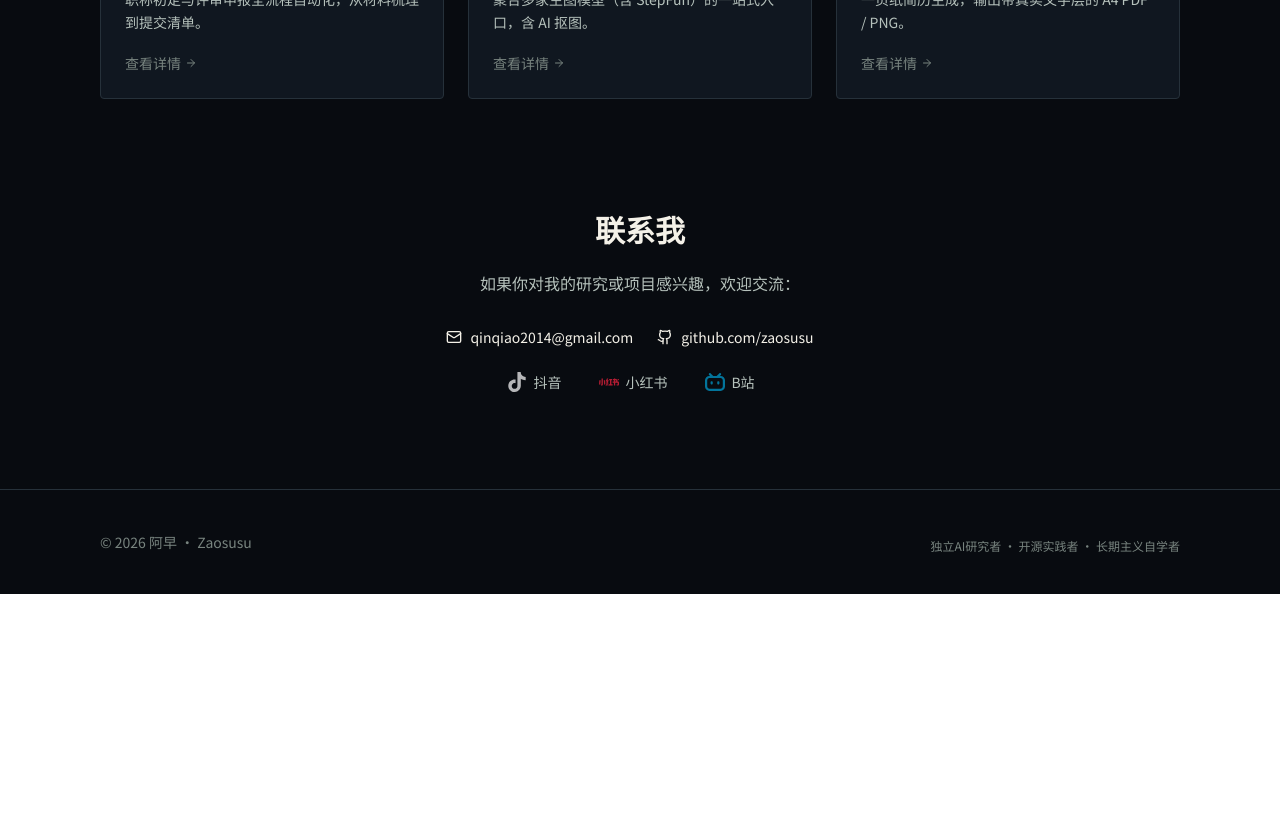
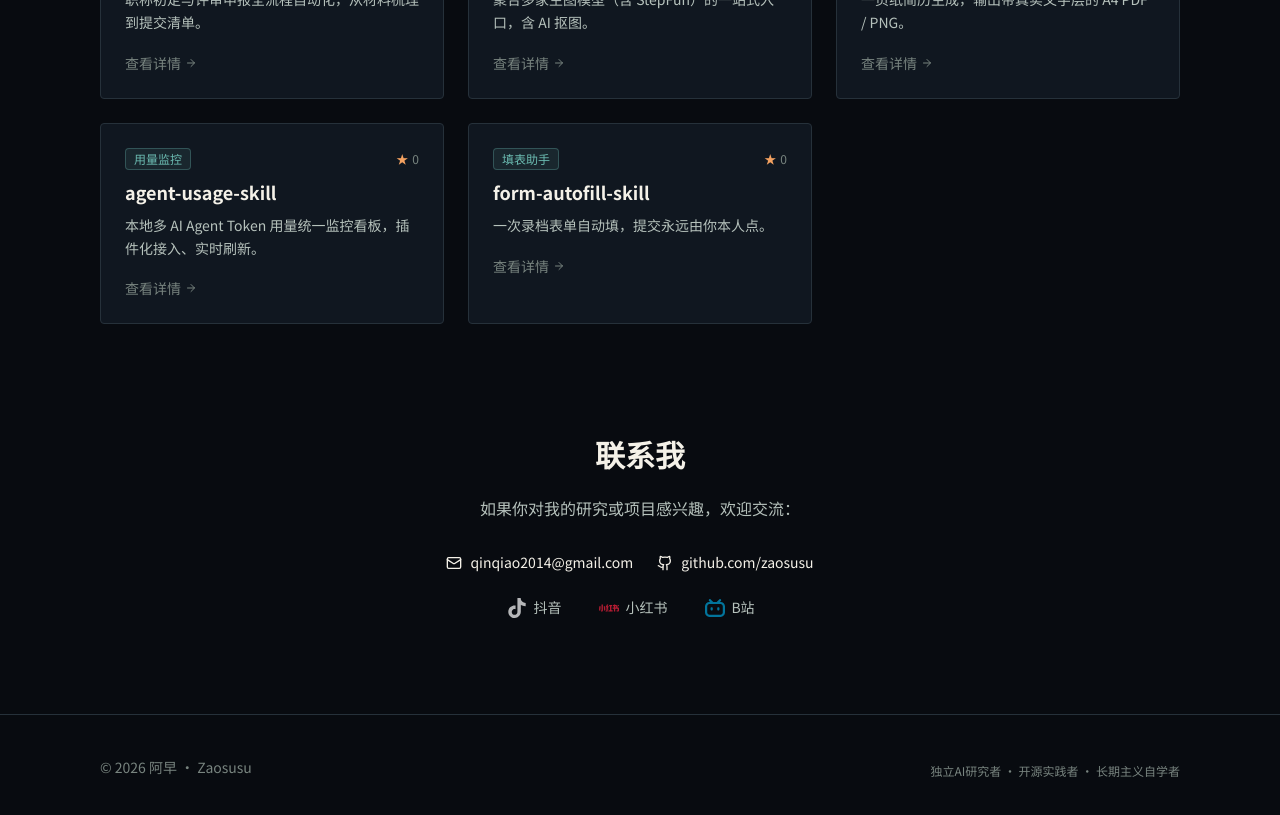
Before and after one commit to Zaosusu/zaosusu.github.io, a React (Vite) app: page / in a window 1280 px wide. Shown: the part 4100-4915 px from the top of the page. Before the commit the page ends 4694 px from the top, so only its background shows below. Built offline with nearby package versions, Linux system fonts and the light colour scheme.

Commit message:
feat: 巴别图书馆新增两个 Skill + distance 改为 B 站视频入口
- LibraryOfBabel.tsx / Home.tsx: 收录 agent-usage-skill、form-autofill-skill
- DistanceProject.tsx: 原失效的 distance3d.xyz 访问按钮替换为「产品介绍」，跳转 B 站视频 BV14f3q6mE8R

```diff
--- a/src/pages/DistanceProject.tsx
+++ b/src/pages/DistanceProject.tsx
@@ -12,11 +12,12 @@ import {
   Sparkles,
   Cpu,
   Play,
-  ExternalLink,
 } from 'lucide-react';
 import { Link } from 'react-router-dom';
 import { useLang } from '../context/LanguageContext';
 import { Footer } from '../sections/Footer';
+
+const BILIBILI_VIDEO = 'https://www.bilibili.com/video/BV14f3q6mE8R/';
 
 const t = {
   zh: {
@@ -26,6 +27,7 @@ const t = {
     tag: 'AdventureX 2026 · PICO 赛道第二名',
     desc: 'distance 是一款社交关系可视化产品。你的每段经历、每个朋友、每段关系都会被编译成一颗「个人星球」，悬浮在三维宇宙中。关系越近，星球靠得越近；关系越淡，光年越远。',
     status: '团队作品 · AdventureX 2026 PICO 赛道 优胜 Web 应用创作者',
+    cta: '产品介绍',
 
     awardTitle: '比赛成绩',
     award: 'AdventureX 2026 — PICO 赛道 第二名 · 优胜 Web 应用创作者',
@@ -117,6 +119,7 @@ const t = {
     tag: 'AdventureX 2026 · PICO Track 2nd Place',
     desc: 'distance is a social relationship visualization product. Every experience, friend, and relationship is compiled into a "personal planet" floating in a 3D universe. Closer relationships pull planets together; distant ones drift light-years apart.',
     status: 'Team Project · AdventureX 2026 PICO Track — Outstanding Web App Creator',
+    cta: 'Product Intro',
 
     awardTitle: 'Competition Result',
     award: 'AdventureX 2026 — PICO Track 2nd Place · Outstanding Web App Creator',
@@ -253,13 +256,13 @@ export function DistanceProject() {
           </p>
           <p className="font-noto text-xs text-text-muted/60 mb-4">{c.status}</p>
           <a
-            href="https://www.distance3d.xyz"
+            href={BILIBILI_VIDEO}
             target="_blank"
             rel="noopener noreferrer"
             className="inline-flex items-center gap-2 px-5 py-3 rounded border border-[#0f8b8d]/60 bg-[#0f8b8d]/12 text-text-primary hover:bg-[#0f8b8d]/18 hover:border-[#0f8b8d] transition-colors duration-200 mb-16"
           >
-            <ExternalLink className="w-4 h-4" />
-            <span className="font-noto text-sm">{lang === 'zh' ? '访问网站' : 'Visit Website'}</span>
+            <Play className="w-4 h-4" />
+            <span className="font-noto text-sm">{c.cta}</span>
           </a>
         </div>
 
--- a/src/pages/Home.tsx
+++ b/src/pages/Home.tsx
@@ -192,6 +192,8 @@ const t: Record<'zh' | 'en', Translation> = {
       { name: 'imgbox-skill', tag: '图像生成', desc: '聚合多家生图模型（含 StepFun）的一站式入口，含 AI 抠图。', stars: 0, url: 'https://github.com/Zaosusu/imgbox-skill' },
       { name: 'resume-onepager', tag: '简历', desc: '一页纸简历生成，输出带真实文字层的 A4 PDF / PNG。', stars: 0, url: 'https://github.com/Zaosusu/resume-onepager' },
       { name: 'multi-agent-async-workflow', tag: '工作流', desc: '多 Agent 异步协同，以 GitHub Issues 作为任务总线。', stars: 7, url: 'https://github.com/Zaosusu/multi-agent-async-workflow' },
+      { name: 'agent-usage-skill', tag: '用量监控', desc: '本地多 AI Agent Token 用量统一监控看板，插件化接入、实时刷新。', stars: 0, url: 'https://github.com/Zaosusu/agent-usage-skill' },
+      { name: 'form-autofill-skill', tag: '填表助手', desc: '一次录档表单自动填，提交永远由你本人点。', stars: 0, url: 'https://github.com/Zaosusu/form-autofill-skill' },
     ],
   },
   en: {
@@ -320,6 +322,8 @@ const t: Record<'zh' | 'en', Translation> = {
       { name: 'imgbox-skill', tag: 'Image Gen', desc: 'One-stop hub aggregating multiple image models (including StepFun), with AI matting.', stars: 0, url: 'https://github.com/Zaosusu/imgbox-skill' },
       { name: 'resume-onepager', tag: 'Resume', desc: 'One-page resume generator exporting A4 PDF / PNG with real text layers.', stars: 0, url: 'https://github.com/Zaosusu/resume-onepager' },
       { name: 'multi-agent-async-workflow', tag: 'Workflow', desc: 'Multi-agent async collaboration using GitHub Issues as a task bus.', stars: 7, url: 'https://github.com/Zaosusu/multi-agent-async-workflow' },
+      { name: 'agent-usage-skill', tag: 'Usage Monitor', desc: 'Unified local dashboard for multi-Agent Token usage, plugin-based and real-time.', stars: 0, url: 'https://github.com/Zaosusu/agent-usage-skill' },
+      { name: 'form-autofill-skill', tag: 'Form Helper', desc: 'Record once, forms auto-fill — submit always by you.', stars: 0, url: 'https://github.com/Zaosusu/form-autofill-skill' },
     ],
   },
 };
--- a/src/pages/LibraryOfBabel.tsx
+++ b/src/pages/LibraryOfBabel.tsx
@@ -1,4 +1,4 @@
-import { ExternalLink, ArrowLeft, Github, Star, Briefcase, Clock, Mic, Image, FileText, GitBranch, Code2, CheckCircle2, ArrowRight } from 'lucide-react';
+import { ExternalLink, ArrowLeft, Github, Star, Briefcase, Clock, Mic, Image, FileText, GitBranch, Code2, CheckCircle2, ArrowRight, Activity, ClipboardList } from 'lucide-react';
 import { Link } from 'react-router-dom';
 import { useLang } from '../context/LanguageContext';
 import { Footer } from '../sections/Footer';
@@ -217,6 +217,62 @@ const skillsData: SkillDetail[] = [
     stars: 7,
     icon: <GitBranch className="w-6 h-6" />,
   },
+  {
+    name: 'agent-usage-skill',
+    nameEn: 'agent-usage-skill',
+    tag: '用量监控',
+    tagEn: 'Usage Monitor',
+    oneLiner: '本地多 AI Agent Token 用量统一监控看板',
+    oneLinerEn: 'Unified local dashboard for multi-Agent Token usage monitoring',
+    desc: '本地多 AI Agent Token 用量统一监控 Skill。插件化架构——装了新 Agent，丢一个插件文件就能接入；实时监控，数据源一变看板自动刷新；写了 SKILL.md，任何 AI 都能自动发现并调用。涵盖总用量 KPI、每日趋势、各 Agent 对比、模型 TOP15、会话明细，并提供结构化 JSON 的 Agent API。单文件 exe，本地运行，数据不上传云端。',
+    descEn: 'A unified local Token-usage monitoring skill for multiple AI Agents. Plugin-based architecture — drop a plugin file to onboard a new Agent; real-time watch that auto-refreshes the dashboard on data change; ships a SKILL.md so any AI can auto-discover and invoke it. Covers total-usage KPIs, daily trends, per-Agent comparison, model TOP15, session details, plus a structured-JSON Agent API. Single-file exe, runs locally, no data uploaded to the cloud.',
+    features: [
+      '插件化架构：接入新 Agent 只需丢一个插件文件',
+      '实时监控 + SSE 推送，数据源变化看板自动刷新',
+      '总用量 KPI、每日趋势堆叠柱、各 Agent 对比、模型 TOP15',
+      'Agent API 返回结构化 JSON，AI 直接调用无需解析',
+      '单文件 exe，本地运行，数据不上传云端',
+    ],
+    featuresEn: [
+      'Plugin architecture — onboard a new Agent with just one plugin file',
+      'Real-time monitoring + SSE push, dashboard auto-refreshes on data change',
+      'Total-usage KPIs, daily trend stacked bars, per-Agent comparison, model TOP15',
+      'Agent API returns structured JSON for direct AI invocation',
+      'Single-file exe, runs locally, no data uploaded to the cloud',
+    ],
+    tech: ['Python', 'SSE', 'SQLite', 'Dashboard', 'WorkBuddy Skill'],
+    url: 'https://github.com/Zaosusu/agent-usage-skill',
+    stars: 0,
+    icon: <Activity className="w-6 h-6" />,
+  },
+  {
+    name: 'form-autofill-skill',
+    nameEn: 'form-autofill-skill',
+    tag: '填表助手',
+    tagEn: 'Form Helper',
+    oneLiner: '一次录档，表单自动填；提交永远由你本人点',
+    oneLinerEn: 'Record once, forms auto-fill — submit always by you',
+    desc: '一次录档，表单自动填；提交永远由你本人点。给它一个在线表单（默认面向飞书多维表格公开表单，也适用一般 Web 表单），抓出每个字段的标签 / 类型 / 是否必填，用你的固定信息档案做映射，能对上的直接填，对不上的回头问你，最后给你一张对照表复核，把填好的表单留在浏览器里等你本人点提交。不保存密码，不猜身份证号，不替你按下提交。',
+    descEn: 'Record once, forms auto-fill; submit always by you. Give it an online form (Feishu multi-dimensional-table public forms by default, also general web forms). It extracts each field\'s label / type / required flag, maps against your fixed-info profile, fills what matches, asks you for the rest, then hands you a comparison table to review and leaves the filled form in the browser for your own submit. No password saved, no ID guessed, no submit clicked on your behalf.',
+    features: [
+      '固定信息档案作单一数据源，能对上的字段直接自动填',
+      '未知 / 创作类 / 敏感字段回头问你，绝不瞎猜',
+      '硬规则：永不自动提交，提交按钮永远由人点',
+      '填完给一张对照表复核，私人信息外置不入库',
+      'Python 标准库 + agent-browser (CDP)，可只用对照表自己复制',
+    ],
+    featuresEn: [
+      'Fixed-info profile as single source of truth, auto-fills matching fields',
+      'Unknown / creative / sensitive fields ask you — never guessed',
+      'Hard rule: never auto-submit, the submit button is always yours',
+      'Comparison table for review; private info kept external, never committed',
+      'Python stdlib + agent-browser (CDP); can use the table alone to copy-paste',
+    ],
+    tech: ['Python', 'agent-browser (CDP)', 'Feishu Forms', 'Bash/PowerShell', 'WorkBuddy Skill'],
+    url: 'https://github.com/Zaosusu/form-autofill-skill',
+    stars: 0,
+    icon: <ClipboardList className="w-6 h-6" />,
+  },
 ];
 
 export function LibraryOfBabel() {
```
